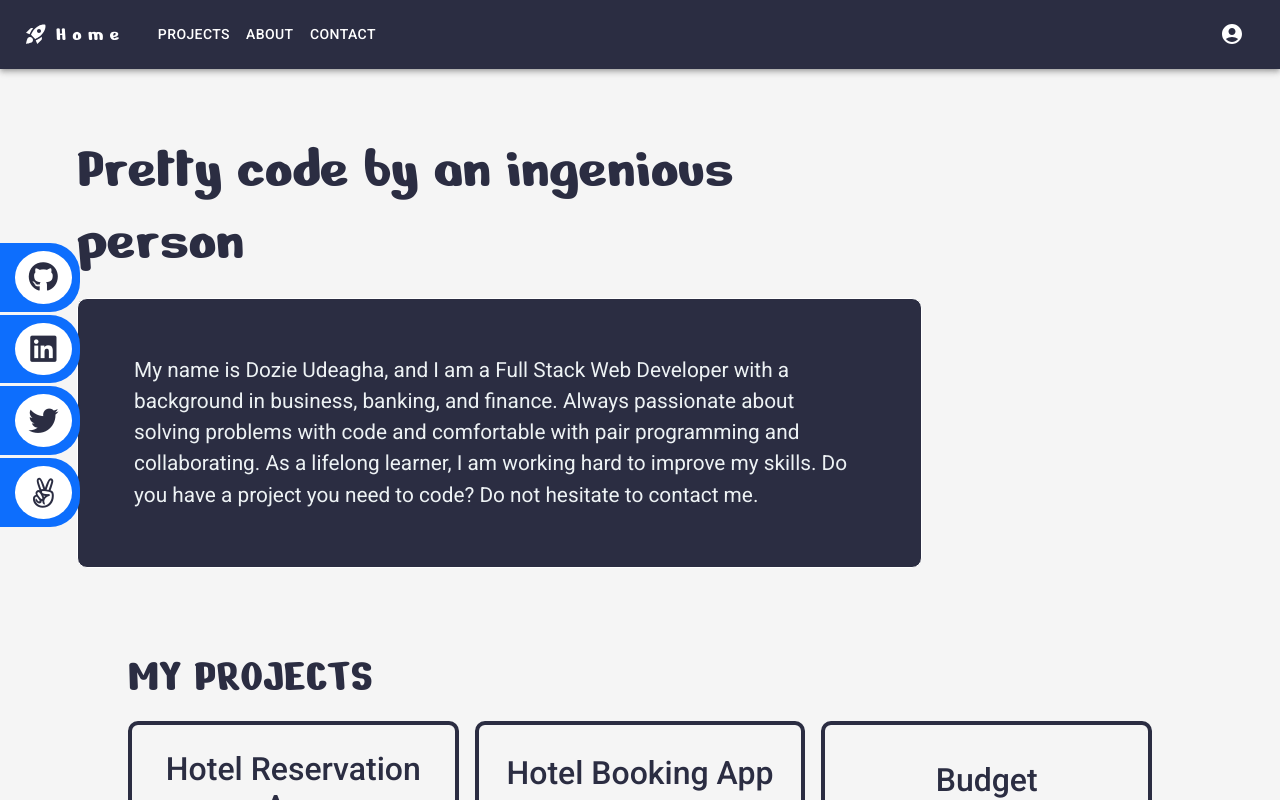
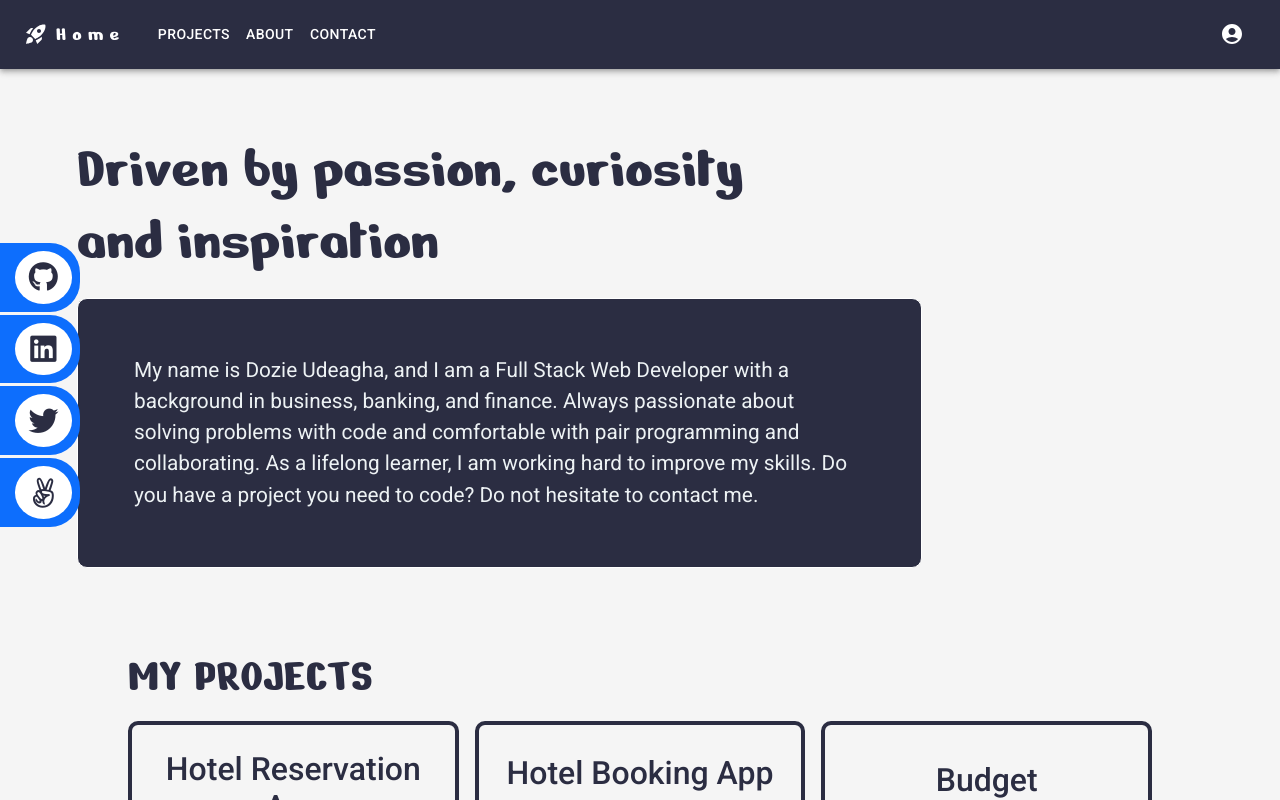
Before and after one commit to udeaghad/my-portfolio, a React (Create React App) app: page / in a window 1280 px wide. Shown: the top 800 px of the page. Built offline with nearby package versions, Linux system fonts and the light colour scheme.

Commit message:
Update contact me component

```diff
--- a/src/components/AboutMe.js
+++ b/src/components/AboutMe.js
@@ -26,8 +26,9 @@ const AboutMe = () => (
           I am passionate about becoming a full-stack software developer. I enrolled in
           Microverse, where I have spent several months building projects like awesome-book
           and To-Do-list, hotel reservation app, budget app, crypto tracker using ES6 JavaScript
-          syntax, React, Redux, and Ruby on Rails, performing both Test-Driven-Development using
-          Jest and Behaviour Driven Test using RSpec, and following proper Gitflow.
+          syntax, React, Redux, Node, Express, and Ruby on Rails, performing both
+          Test-Driven-Development using Jest and Behaviour Driven Test using RSpec, and following
+          proper Gitflow.
         </p>
 
         <p>
@@ -40,7 +41,7 @@ const AboutMe = () => (
 
       </div>
 
-      <a href="https://drive.google.com/file/d/1G1GomlMzeTpSMCJlYw0IpLIA_GTzlxYP/view?usp=sharing" alt="Resume" target="_blank" rel="noreferrer">
+      <a href="https://drive.google.com/file/d/1yAV_TnypOQzMxivKzEdVGz4ozS89jWxE/view?usp=sharing" alt="Resume" target="_blank" rel="noreferrer">
         <button type="button" className="resume_btn btn btn-primary" style={{ borderRadius: 'unset' }}>Get my resume</button>
       </a>
     </div>
--- a/src/pages/HomePage.js
+++ b/src/pages/HomePage.js
@@ -23,7 +23,7 @@ const HomePage = ({ projects }) => {
        gutterBottom
        sx={{ fontFamily: 'Nerko One', fontWeight: 400, mt: 2 }}
      >
-       Pretty code by an ingenious person
+       Driven by passion, curiosity and inspiration
      </Typography>
      )}
 
@@ -37,7 +37,7 @@ const HomePage = ({ projects }) => {
          fontFamily: 'Nerko One', fontWeight: 400, mt: 8, width: '65%',
        }}
      >
-       Pretty code by an ingenious person
+       Driven by passion, curiosity and inspiration
      </Typography>
      )}
 
```
